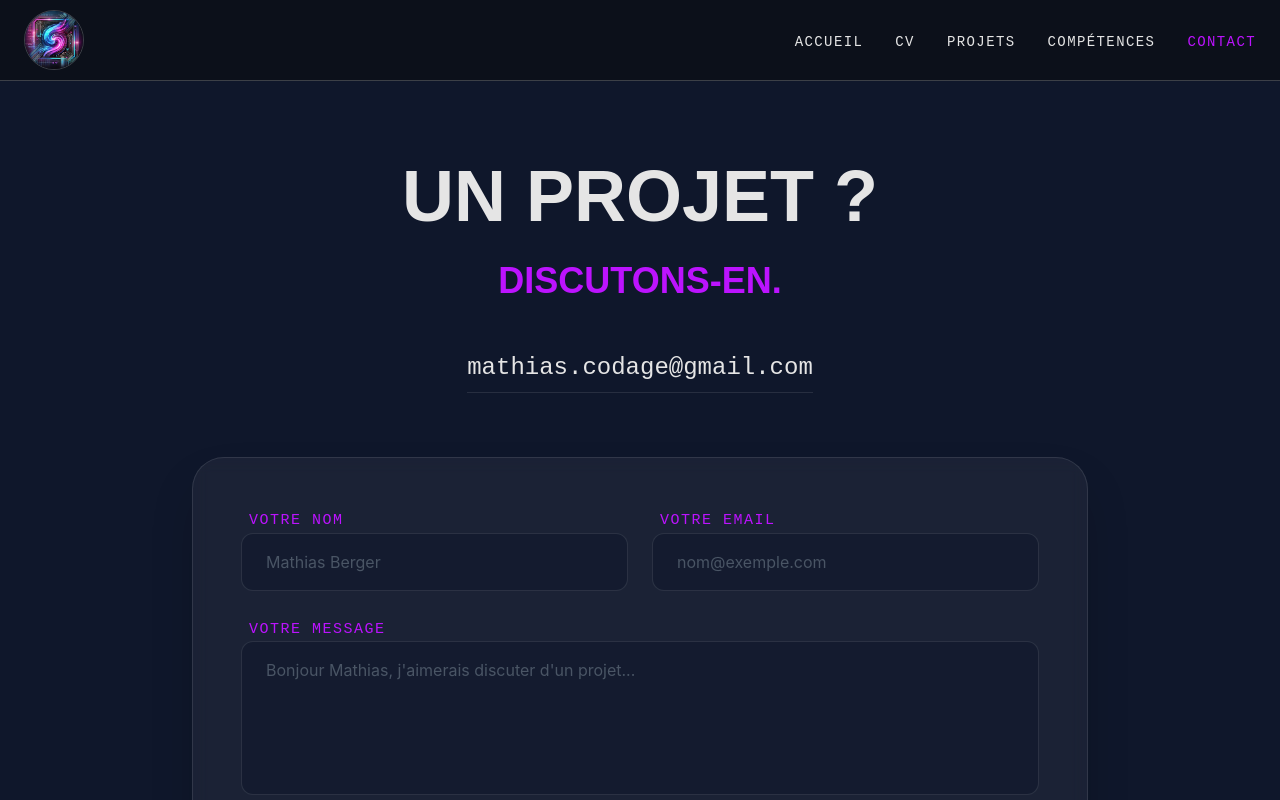
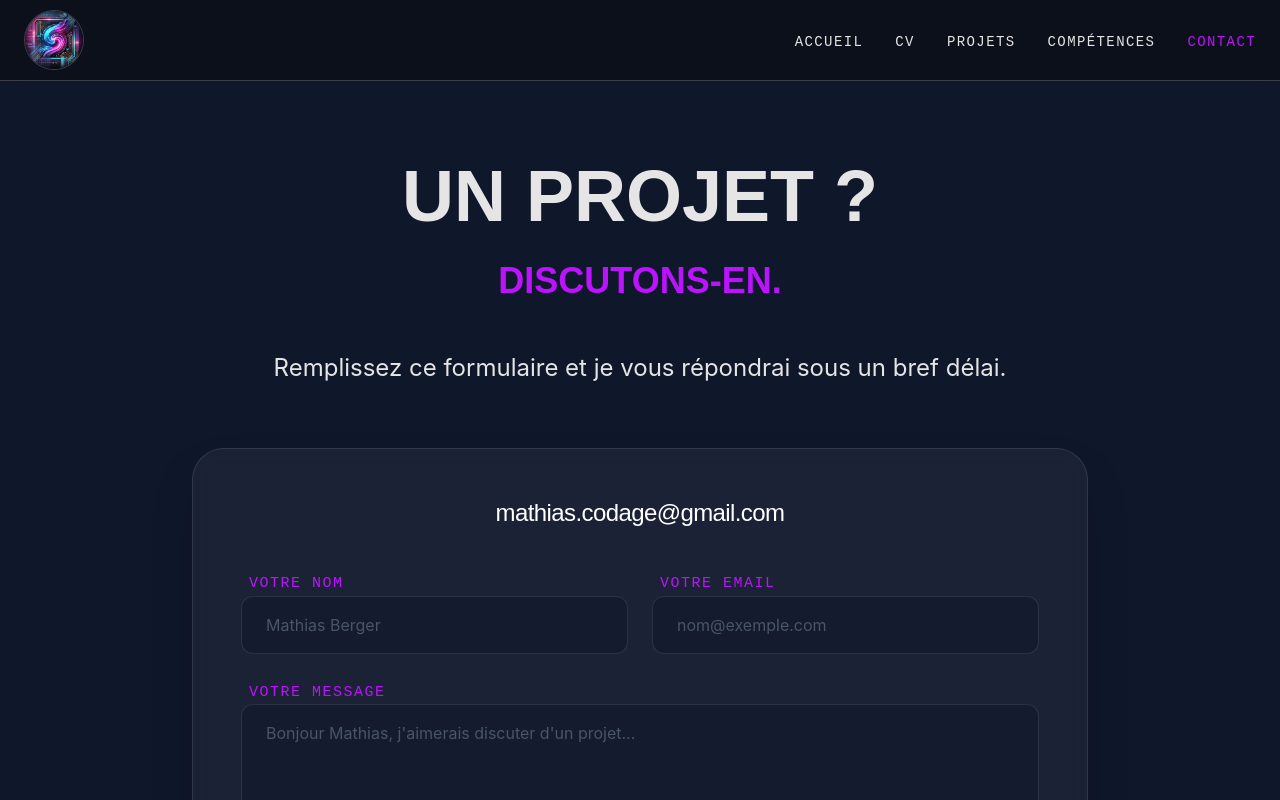
Before and after one commit to MathCod/dev-portfolio, a React (Vite) app: page /contact in a window 1280 px wide. Shown: the top 800 px of the page. Built offline with nearby package versions, Linux system fonts and the light colour scheme.

Commit message:
🎨 Form

```diff
--- a/src/components/Form.jsx
+++ b/src/components/Form.jsx
@@ -27,13 +27,18 @@ const Form = () => {
   };
 
   return (
-    /* AJOUT : ref={form} et onSubmit={sendEmail} */
     <form ref={form} onSubmit={sendEmail} className="space-y-6">
+        <div className="mb-10 text-left">
+            <h3 className="text-2xl font-syne text-center tracking-tight text-white">
+                mathias.codage@gmail.com
+            </h3>
+        </div>
+
         <div className="grid grid-cols-1 md:grid-cols-2 gap-6">
             <div className="space-y-2">
                 <label className="font-mono text-[15px] uppercase tracking-widest text-neon-purple ml-2">Votre nom</label>
                 <input
-                  name="from_name" // Doit être identique à EmailJS
+                  name="from_name"
                   required
                   type="text"
                   placeholder="Mathias Berger"
@@ -43,7 +48,7 @@ const Form = () => {
             <div className="space-y-2">
                 <label className="font-mono text-[15px] uppercase tracking-widest text-neon-purple ml-2">Votre email</label>
                 <input
-                  name="from_email" // Doit être identique à EmailJS
+                  name="from_email"
                   required
                   type="email"
                   placeholder="nom@exemple.com"
@@ -55,7 +60,7 @@ const Form = () => {
         <div className="space-y-2">
             <label className="font-mono text-[15px] uppercase tracking-widest text-neon-purple ml-2">Votre message</label>
             <textarea
-                name="message" // Doit être identique à EmailJS
+                name="message"
                 required
                 rows="5"
                 placeholder="Bonjour Mathias, j'aimerais discuter d'un projet..."
--- a/src/pages/Contact.jsx
+++ b/src/pages/Contact.jsx
@@ -16,12 +16,7 @@ const Contact = () => {
         </h2>
 
         <div className="flex flex-col items-center gap-8">
-          <a
-            href="mailto:mathias.codage@gmail.com"
-            className="text-xl md:text-2xl font-mono hover:text-neon-purple transition-colors border-b border-white/10 pb-2"
-          >
-            mathias.codage@gmail.com
-          </a>
+          <p className="text-2xl">Remplissez ce formulaire et je vous répondrai sous un bref délai.</p>
         </div>
       </motion.div>
 
```
